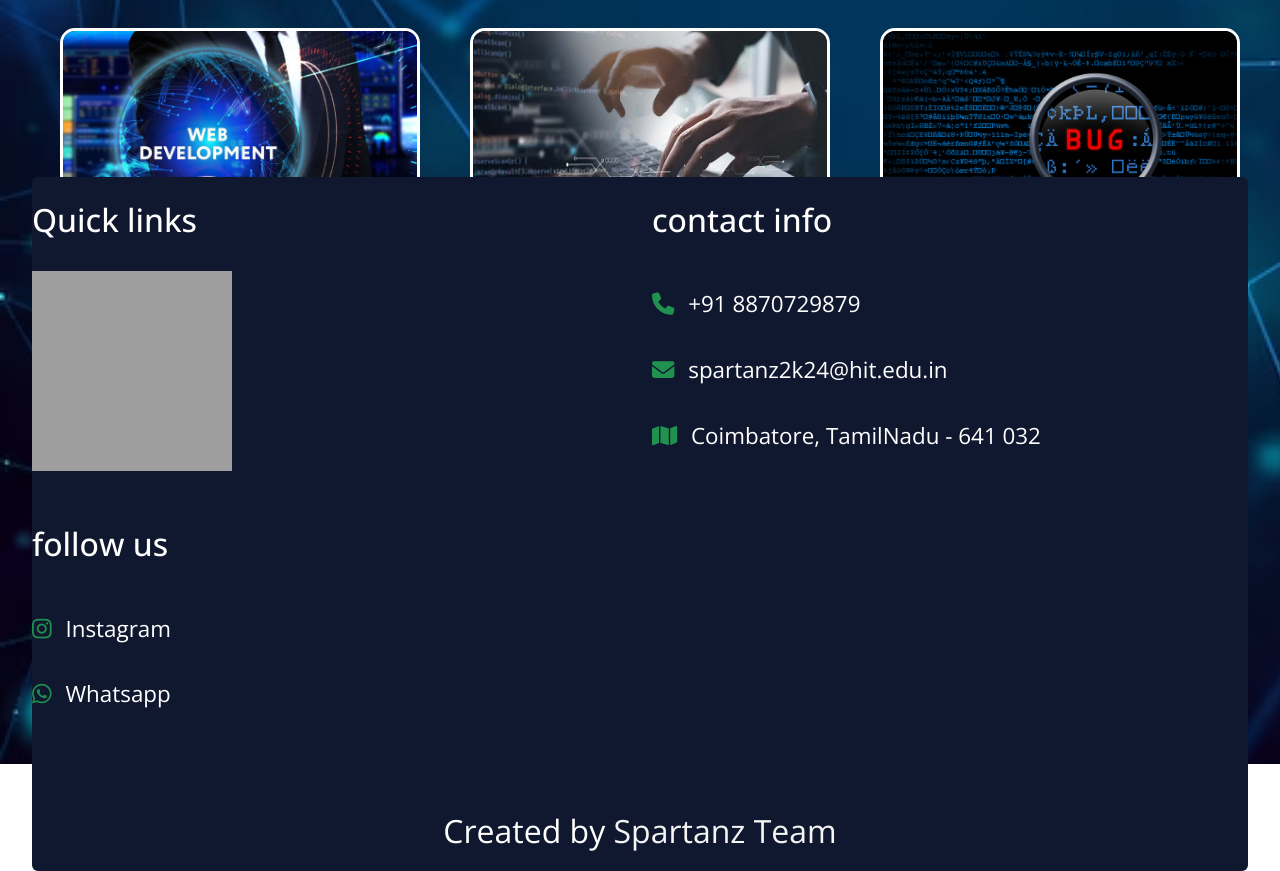
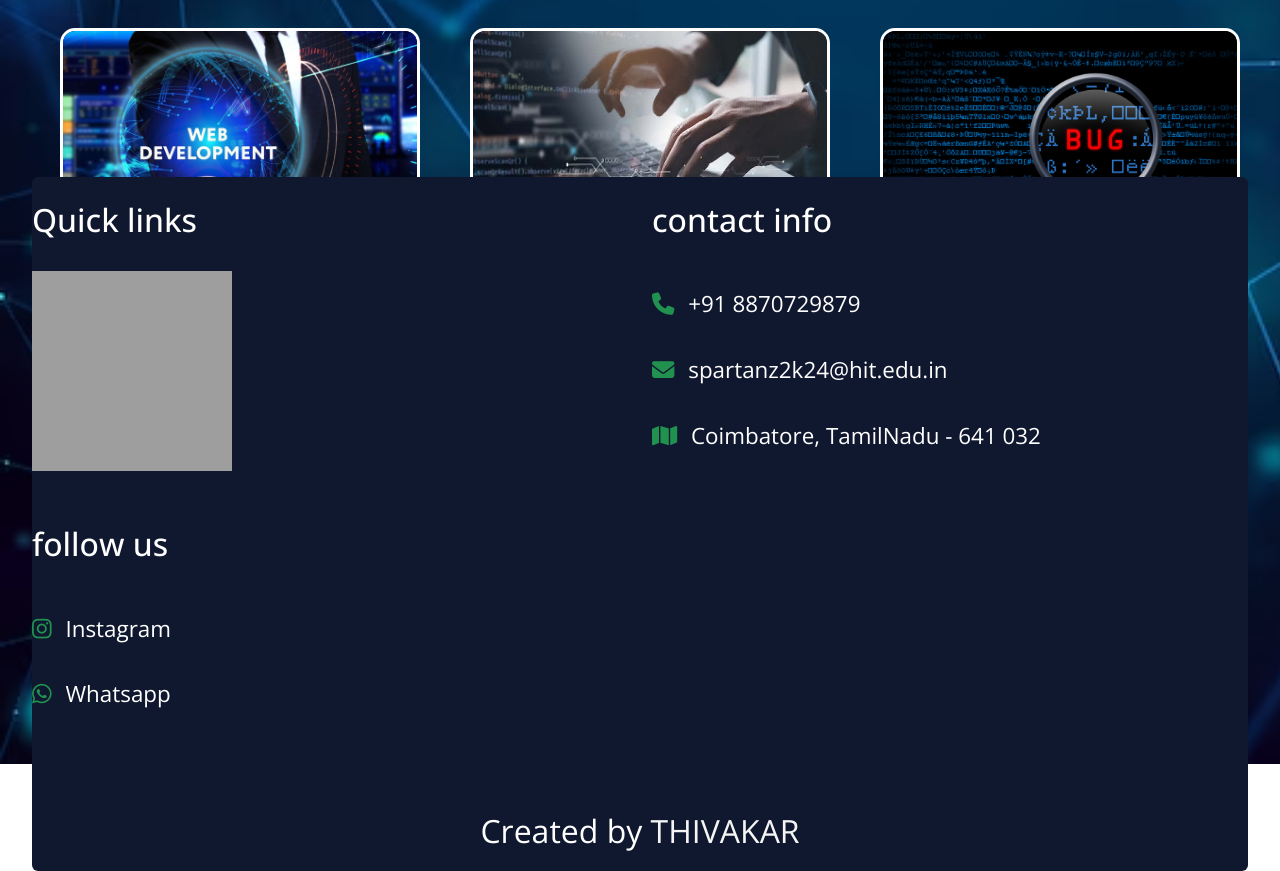
Before and after one commit to THIVAKAR-G/Spartanz2k24, a plain HTML site: page event.html in a window 1280 px wide. Shown: the part 276-1147 px from the top of the page. Drawn offline with nearby package versions, Linux system fonts and the light colour scheme; grey boxes are pictures that could not be loaded; a web font is replaced by a local one.

Commit message:
event.html

```diff
--- a/event.html
+++ b/event.html
@@ -208,7 +208,7 @@
             <a href="https://chat.whatsapp.com/KADG1NwhwFqKkPMPpRZWQk"> <i class="fab fa-whatsapp"></i> Whatsapp </a>
         </div>
     </div>
-    <div class="credit">Created by <a href="https://www.linkedin.com/in/thivakar-g-481135288?utm_source=share&utm_campaign=share_via&utm_content=profile&utm_medium=android_app"><span>Spartanz Team</span></div></a>
+    <div class="credit">Created by <a href="https://www.linkedin.com/in/thivakar-g-481135288?utm_source=share&utm_campaign=share_via&utm_content=profile&utm_medium=android_app"><span>THIVAKAR</span></div></a>
 </section>
 <script>
     let technicalBtnEl = document.getElementById("btn1");
```
